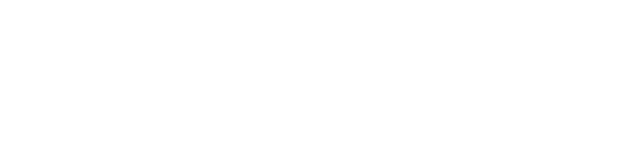
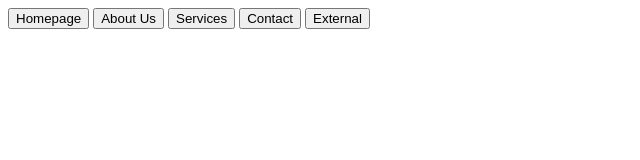
Before and after one commit to David-E-Alvarez/Conquer, a plain HTML site: page index.html in a window 1280 px wide. Shown: the whole page, without its empty margins (0-640 px from the left). Drawn offline with Linux system fonts and the light colour scheme.

Commit message:
added buttons to nav

```diff
--- a/index.html
+++ b/index.html
@@ -9,7 +9,13 @@
 
 <body>
 	<div class="nav-container">
-
+        <nav class="nav">
+            <button type="button">Homepage</button>
+            <button type="button">About Us</button>
+            <button type="button">Services</button>
+            <button type="button">Contact</button>
+            <button type="button">External</button>
+        </nav>
 	</div>
 </body>
 
--- a/styles.css
+++ b/styles.css
@@ -5,4 +5,4 @@ h1{
 p {
     font-size: 20px;
     color: blue;
-  }
+}
```
